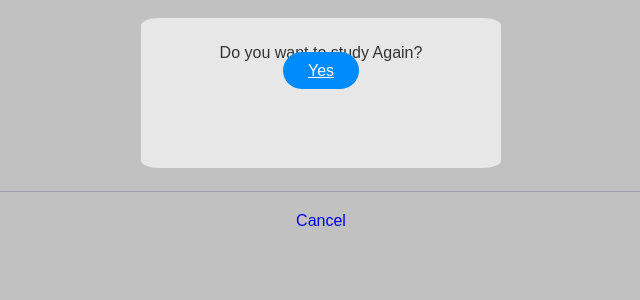
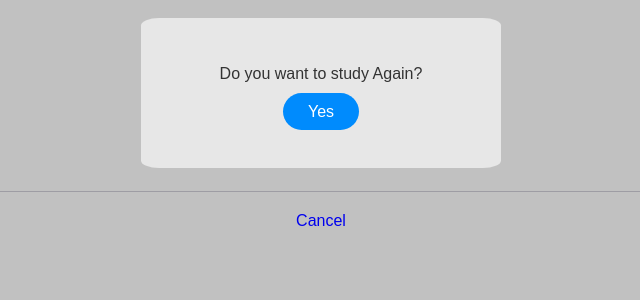
Before and after one commit to Momentum-Team-19/django-duplex-the-code-breakers, a Django app: page /correct/1/ in a window 1280 px wide. Shown: the part 125-425 px from the top of the page, without its empty margins (319-959 px from the left). Run offline with Django 4.2, Linux system fonts and the light colour scheme; a user stored in the database is signed in; tables that the repository leaves empty hold one stand-in row (values such as "Sample post").

Commit message:
fixed study again styling

```diff
--- a/flashcards/templates/study_again.html
+++ b/flashcards/templates/study_again.html
@@ -27,7 +27,7 @@
             <div class="studyAgainOption">
                 <p class="studyAgainText">Do you want to study Again?</p>
             </div>
-            <div>
+            <div class="yesContainer">
                 <a class="yesButton" href="{% url 'study' deck.pk %}">Yes</a>
             </div>
         </div>
--- a/static/style.css
+++ b/static/style.css
@@ -539,8 +539,10 @@ header {
 }
 
 .studyAgainBox {
+    display: flex;
+    flex-direction: column;
+    align-items: center;
     text-align: center;
-    align-items: center;
     justify-content: center;
     background-color: var(--clr-secondary);
     border-radius: 5%;
@@ -563,15 +565,15 @@ header {
     border: none;
     border-radius: 20px;
     cursor: pointer;
-    margin-top: 15px;
+    text-decoration: none;
 }
 
 
-.studyAbainOption {
+.studyAgainOption {
     border-radius: 5%;
     text-decoration: none;
-    width: 22%;
-    margin: 1%;
+
+    margin-bottom: 20px;
 }
 
 .footerContainer {
```
